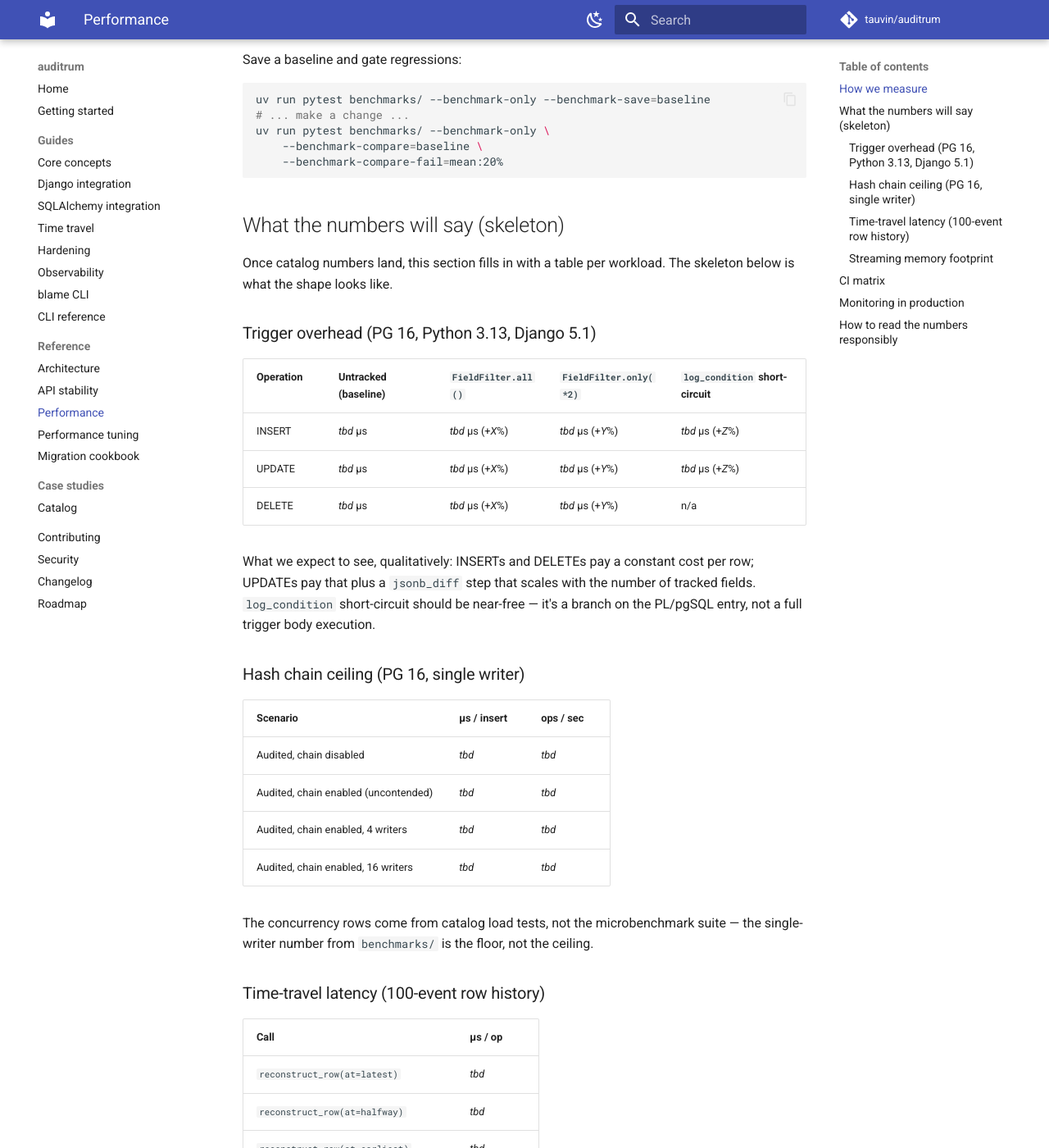
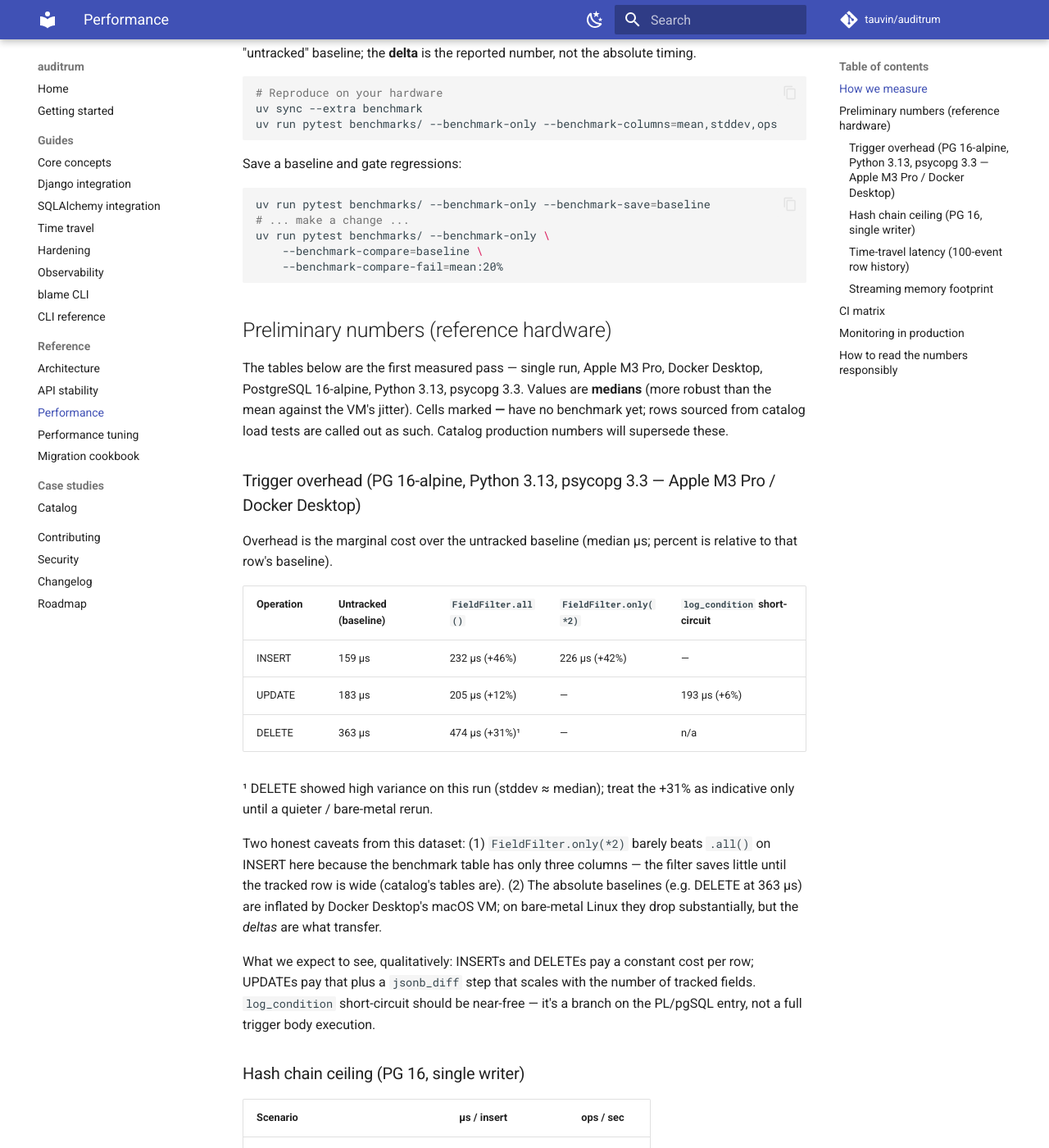
Before and after one commit to tauvin/auditrum, an MkDocs documentation site: the page built from docs/performance.md, in a window 1280 px wide and 1400 px high, scrolled down 885 px. Shown: the whole window at 82% size. Built offline with MkDocs 1.6.1 and Material for MkDocs 9.7.7, drawn with Linux system fonts in a browser that asks for light colours; comment, search, counter and statistics services are not loaded; some of the changed text lies outside the part shown.

Commit message:
Fill performance.md with preliminary reference-hardware benchmark numbers (#4)
ROADMAP 0.5: run the benchmark suite on a local testcontainer to replace
the placeholder tables with order-of-magnitude figures while catalog's
production numbers are still pending.

Single run on an Apple M3 Pro under Docker Desktop (PostgreSQL 16-alpine,
Python 3.13, psycopg 3.3), medians reported. Trigger-overhead deltas over
the untracked baseline: INSERT +46% (all fields) / +42% (only 2),
UPDATE +12% / +6% (log_condition short-circuit), DELETE +31% (noisy).
Hash chain adds ~28 µs per insert uncontended. Time-travel: 225 µs to
reconstruct the latest revision, 702 µs for a 100-event field history.

Cells with no benchmark and the concurrency rows (catalog load tests)
are marked '—'. The banner now frames these as preliminary VM-inflated
numbers — trust the deltas, not the absolutes. Also refreshes the stale
CI-matrix table in this doc to match ci.yml (Python 3.11-3.14, Django
4.2/5.2/6.0, 60-cell cartesian).

Co-authored-by: Andrii Karbanovich <andrii.karbanovich@anvileight.com>

````diff
--- a/docs/performance.md
+++ b/docs/performance.md
@@ -4,9 +4,17 @@ This page documents **how** we measure auditrum's performance and
 **what the numbers mean** — so a reader can either trust the
 published figures below or reproduce them on their own hardware.
 
-> **Numbers below are placeholders.** They land once catalog's
-> production workload has run on 0.4 for a full retention window.
-> See the _"What you can do right now"_ section for the methodology.
+> **The figures below are preliminary reference-hardware numbers**,
+> not production data. They come from a single benchmark run on an
+> Apple M3 Pro under Docker Desktop (PostgreSQL 16-alpine in a
+> testcontainer, Python 3.13, psycopg 3.3). They establish
+> order-of-magnitude overhead only — Docker Desktop's macOS VM
+> inflates absolute timings, and some operations (DELETE, the
+> no-chain INSERT baseline) showed high run-to-run variance. They
+> will be replaced by catalog's production numbers once its workload
+> has run on a real server for a full retention window. **Trust the
+> deltas, not the absolute µs**, and reproduce on your own hardware
+> with the commands below.
 
 ## How we measure
 
@@ -40,18 +48,35 @@ uv run pytest benchmarks/ --benchmark-only \
     --benchmark-compare-fail=mean:20%
 ```
 
-## What the numbers will say (skeleton)
+## Preliminary numbers (reference hardware)
 
-Once catalog numbers land, this section fills in with a table per
-workload. The skeleton below is what the shape looks like.
+The tables below are the first measured pass — single run, Apple M3
+Pro, Docker Desktop, PostgreSQL 16-alpine, Python 3.13, psycopg 3.3.
+Values are **medians** (more robust than the mean against the VM's
+jitter). Cells marked **—** have no benchmark yet; rows sourced from
+catalog load tests are called out as such. Catalog production numbers
+will supersede these.
 
-### Trigger overhead (PG 16, Python 3.13, Django 5.1)
+### Trigger overhead (PG 16-alpine, Python 3.13, psycopg 3.3 — Apple M3 Pro / Docker Desktop)
+
+Overhead is the marginal cost over the untracked baseline (median µs;
+percent is relative to that row's baseline).
 
 | Operation | Untracked (baseline) | ``FieldFilter.all()`` | ``FieldFilter.only(*2)`` | ``log_condition`` short-circuit |
 |-----------|----------------------|-----------------------|--------------------------|---------------------------------|
-| INSERT    | _tbd_ µs             | _tbd_ µs (+_X_%)      | _tbd_ µs (+_Y_%)         | _tbd_ µs (+_Z_%)                 |
-| UPDATE    | _tbd_ µs             | _tbd_ µs (+_X_%)      | _tbd_ µs (+_Y_%)         | _tbd_ µs (+_Z_%)                 |
-| DELETE    | _tbd_ µs             | _tbd_ µs (+_X_%)      | _tbd_ µs (+_Y_%)         | n/a                             |
+| INSERT    | 159 µs               | 232 µs (+46%)         | 226 µs (+42%)            | —                               |
+| UPDATE    | 183 µs               | 205 µs (+12%)         | —                        | 193 µs (+6%)                    |
+| DELETE    | 363 µs               | 474 µs (+31%)¹        | —                        | n/a                             |
+
+¹ DELETE showed high variance on this run (stddev ≈ median); treat
+the +31% as indicative only until a quieter / bare-metal rerun.
+
+Two honest caveats from this dataset: (1) ``FieldFilter.only(*2)``
+barely beats ``.all()`` on INSERT here because the benchmark table has
+only three columns — the filter saves little until the tracked row is
+wide (catalog's tables are). (2) The absolute baselines (e.g. DELETE
+at 363 µs) are inflated by Docker Desktop's macOS VM; on bare-metal
+Linux they drop substantially, but the *deltas* are what transfer.
 
 What we expect to see, qualitatively: INSERTs and DELETEs pay a
 constant cost per row; UPDATEs pay that plus a ``jsonb_diff`` step
@@ -61,12 +86,16 @@ entry, not a full trigger body execution.
 
 ### Hash chain ceiling (PG 16, single writer)
 
-| Scenario                           | µs / insert | ops / sec |
-|------------------------------------|-------------|-----------|
-| Audited, chain disabled             | _tbd_       | _tbd_     |
-| Audited, chain enabled (uncontended) | _tbd_      | _tbd_     |
-| Audited, chain enabled, 4 writers   | _tbd_       | _tbd_     |
-| Audited, chain enabled, 16 writers  | _tbd_       | _tbd_     |
+| Scenario                            | µs / insert | ops / sec    |
+|-------------------------------------|-------------|--------------|
+| Audited, chain disabled             | 294 µs²     | ~3,400       |
+| Audited, chain enabled (uncontended)| 322 µs      | ~3,100       |
+| Audited, chain enabled, 4 writers   | — (catalog load test) | —  |
+| Audited, chain enabled, 16 writers  | — (catalog load test) | —  |
+
+² The chain-disabled baseline was the noisiest run in the whole suite
+(stddev > median); the ~28 µs delta the advisory lock adds is the
+takeaway, not the absolute. ops/sec is derived from the median.
 
 The concurrency rows come from catalog load tests, not the
 microbenchmark suite — the single-writer number from
@@ -76,10 +105,15 @@ microbenchmark suite — the single-writer number from
 
 | Call                                      | µs / op |
 |-------------------------------------------|---------|
-| ``reconstruct_row(at=latest)``            | _tbd_   |
-| ``reconstruct_row(at=halfway)``           | _tbd_   |
-| ``reconstruct_row(at=earliest)``          | _tbd_   |
-| ``reconstruct_field_history('field')``    | _tbd_   |
+| ``reconstruct_row(at=latest)``            | 225 µs  |
+| ``reconstruct_row(at=halfway)``           | —       |
+| ``reconstruct_row(at=earliest)``          | —       |
+| ``reconstruct_field_history('field')``    | 702 µs  |
+
+Measured on the 100-UPDATE history fixture
+(``benchmarks/test_time_travel.py``). The ``at=halfway`` /
+``at=earliest`` rows aren't benchmarked yet — only the latest-revision
+read and the full field history are.
 
 Latency scales linearly in history depth — the composite
 ``(table_name, object_id, changed_at DESC)`` index is what keeps
@@ -105,14 +139,15 @@ See ``.github/workflows/ci.yml``:
 | Axis         | Cells                              |
 |--------------|------------------------------------|
 | PostgreSQL   | 13, 14, 15, 16, 17                 |
-| Python       | 3.11, 3.12, 3.13                    |
-| Django       | 4.2 LTS, 5.1                       |
+| Python       | 3.11, 3.12, 3.13, 3.14             |
+| Django       | 4.2 LTS, 5.2 LTS, 6.0             |
 
-The matrix is slimmed to ~6 cells along a diagonal plus
-full-PG-coverage for the newest Python/Django pair — running the
-full 30-cell cartesian product is expensive for a library that
-mostly interacts with Postgres through the same ``psycopg``
-interface on every cell.
+The matrix is a 6-cell diagonal covering every Postgres version and
+every supported Python/Django at least once with a valid pairing —
+running the full 60-cell (5×4×3) cartesian product is expensive for a
+library that mostly interacts with Postgres through the same
+``psycopg`` interface on every cell. Support policy is the current
+Django LTS lines plus the latest feature release.
 
 ## Monitoring in production
 
````
